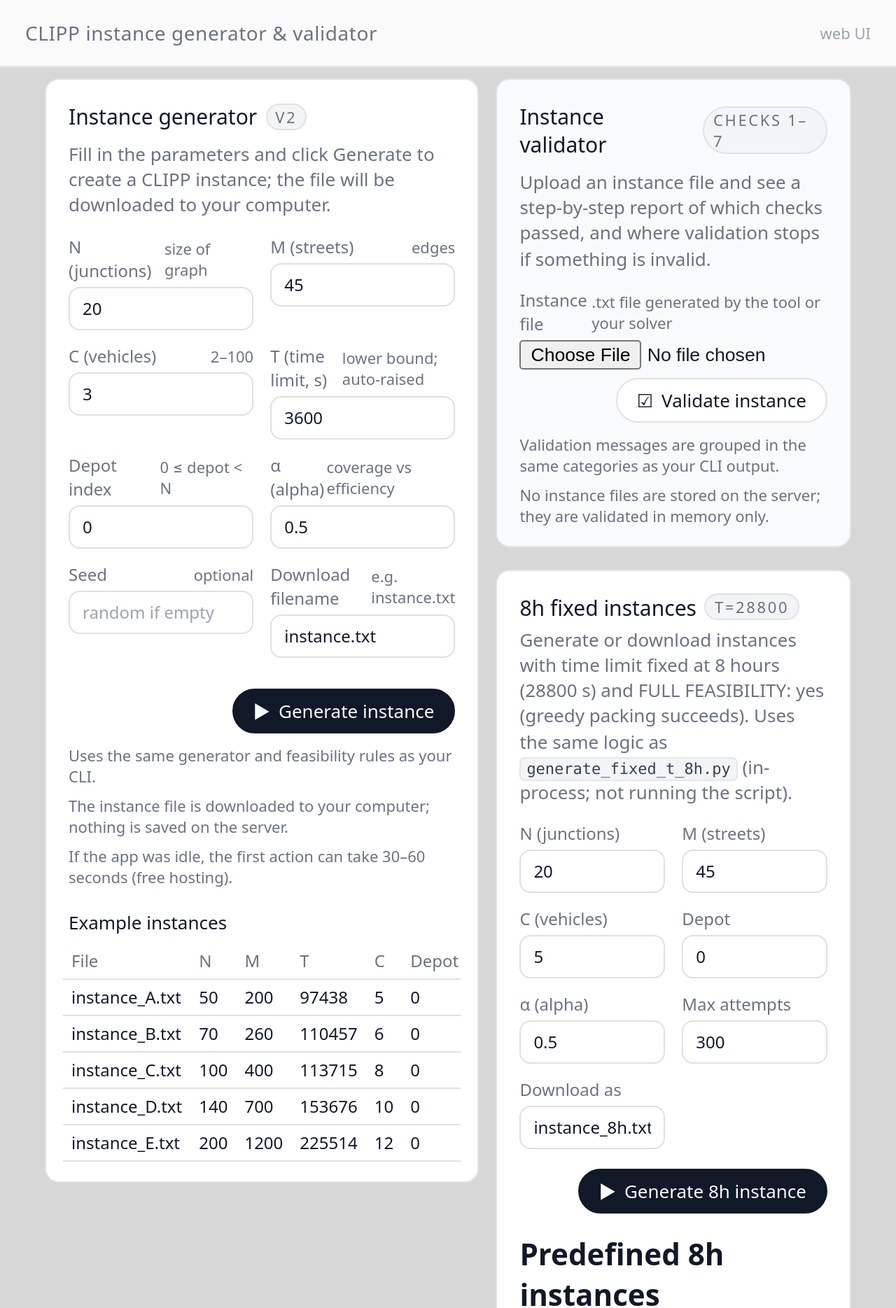
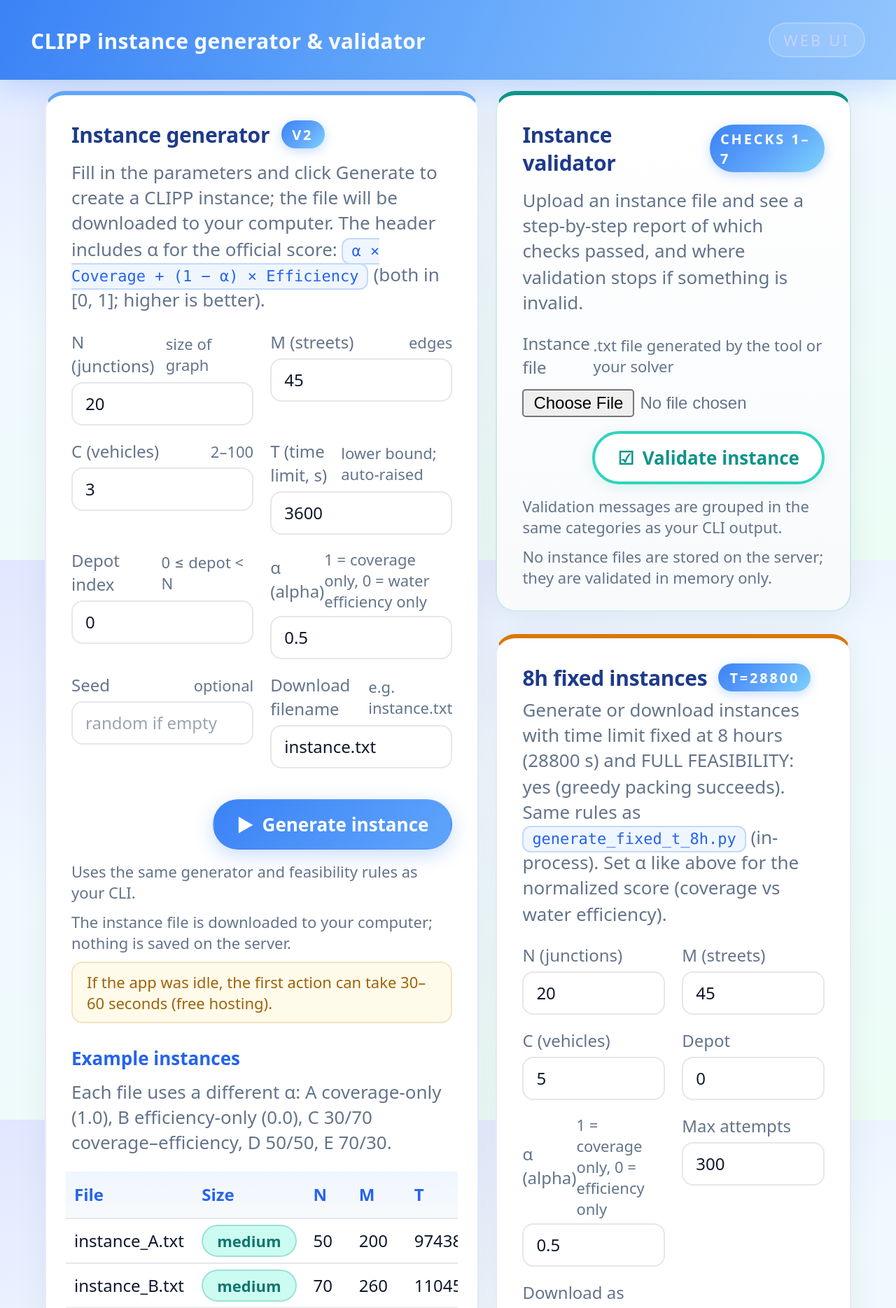
Before and after one commit to CLIPP-Optimization-Competition/instance-generator, a Flask app: page / in a window 1280 px wide. Shown: the top 1869 px of the page at 70% size. Run offline with Flask 3, Linux system fonts and the light colour scheme.

Commit message:
updates on instances and UI

```diff
--- a/app/main.py
+++ b/app/main.py
@@ -23,6 +23,13 @@ INSTANCES_DIR = BASE_DIR / "instances"
 INSTANCES_8H_DIR = INSTANCES_DIR / "8h_strict"
 T_8H = 28800
 MAX_ATTEMPTS_8H = 500
+
+
+def _sample_size_label(n_junctions: int, n_streets: int) -> str:
+    """UI label for bundled samples: large vs medium from graph size."""
+    if n_junctions >= 100 or n_streets >= 400:
+        return "large"
+    return "medium"
 
 
 def create_app() -> Flask:
@@ -76,6 +83,9 @@ def create_app() -> Flask:
                     "depot": params.depot,
                     "alpha": getattr(params, "alpha", 0.5),
                     "vehicle_types": " ".join(vehicle_types),
+                    "size_label": _sample_size_label(
+                        params.n_junctions, params.n_streets
+                    ),
                 }
             )
 
@@ -98,6 +108,9 @@ def create_app() -> Flask:
                         "depot": params.depot,
                         "alpha": getattr(params, "alpha", 0.5),
                         "vehicle_types": " ".join(vehicle_types),
+                        "size_label": _sample_size_label(
+                            params.n_junctions, params.n_streets
+                        ),
                     }
                 )
 
--- a/app/templates/index.html
+++ b/app/templates/index.html
@@ -8,14 +8,22 @@
     :root {
       color-scheme: light;
       --ui-scale: 2.0;
-      --bg: #c8c8f0;
-      --surface: #d7d7d7;
-      --border: #e2e2e6;
-      --border-subtle: #e0e0e0;
-      --text-main: #111827;
-      --text-muted: #6b7280;
-      --accent: #111827;
-      --accent-soft: #f3f4f6;
+      --brand: #60a5fa;
+      --brand-mid: #3b82f6;
+      --brand-deep: #2563eb;
+      --brand-soft: #eff6ff;
+      --brand-glow: rgba(59, 130, 246, 0.28);
+      --teal: #0d9488;
+      --teal-soft: #ccfbf1;
+      --amber: #d97706;
+      --amber-soft: #fffbeb;
+      --surface: #e8eefc;
+      --border: #e2e8f0;
+      --border-subtle: #e5e7eb;
+      --text-main: #0f172a;
+      --text-muted: #64748b;
+      --accent: var(--brand);
+      --accent-soft: var(--brand-soft);
       --danger: #b91c1c;
       --success: #15803d;
     }
@@ -28,7 +36,8 @@
       margin: 0;
       font-family: system-ui, -apple-system, BlinkMacSystemFont, "Segoe UI", sans-serif;
       font-size: 18px;
-      background: var(--surface);
+      background: linear-gradient(165deg, #e0e7ff 0%, #f0f9ff 42%, #ecfdf5 100%);
+      background-attachment: fixed;
       color: var(--text-main);
       overflow-x: hidden;
     }
@@ -38,7 +47,7 @@
       max-width: none;
       min-height: 100vh;
       margin: 0;
-      background: var(--surface);
+      background: transparent;
       border-radius: 0;
       border: 0;
       box-shadow: none;
@@ -50,16 +59,29 @@
       display: flex;
       align-items: center;
       justify-content: space-between;
-      padding: 14px 18px;
-      border-bottom: 1px solid var(--border);
-      background: #fafafa;
+      padding: 16px 22px;
+      border-bottom: none;
+      background: linear-gradient(110deg, #3b82f6 0%, #60a5fa 45%, #93c5fd 100%);
+      box-shadow: 0 4px 24px var(--brand-glow);
     }
 
     .title {
-      font-size: 14px;
+      font-size: 15px;
+      font-weight: 600;
+      letter-spacing: 0.01em;
+      color: #f8fafc;
+    }
+
+    .header-tag {
+      font-size: 11px;
       font-weight: 500;
-      letter-spacing: 0.02em;
-      color: var(--text-muted);
+      letter-spacing: 0.14em;
+      text-transform: uppercase;
+      color: #c7d2fe;
+      padding: 4px 10px;
+      border-radius: 999px;
+      background: rgba(255, 255, 255, 0.12);
+      border: 1px solid rgba(255, 255, 255, 0.2);
     }
 
     .shell-body {
@@ -79,22 +101,25 @@
     h2 {
       margin: 0 0 8px;
       font-size: 15px;
-      font-weight: 500;
-      letter-spacing: 0;
+      font-weight: 600;
+      letter-spacing: -0.01em;
       display: flex;
       align-items: center;
-      gap: 6px;
+      gap: 8px;
+      color: #1e3a8a;
     }
 
     h2 span.badge {
-      font-size: 11px;
+      font-size: 10px;
       text-transform: uppercase;
-      letter-spacing: 0.12em;
-      padding: 1px 6px;
+      letter-spacing: 0.14em;
+      padding: 3px 8px;
       border-radius: 999px;
-      background: var(--accent-soft);
-      color: var(--text-muted);
-      border: 1px solid var(--border);
+      background: linear-gradient(135deg, var(--brand-mid) 0%, var(--brand) 55%, #7dd3fc 100%);
+      color: #fff;
+      border: none;
+      font-weight: 600;
+      box-shadow: 0 2px 8px var(--brand-glow);
     }
 
     p.description {
@@ -109,18 +134,29 @@
     }
 
     .panel {
-      border-radius: 10px;
-      padding: 16px 16px 14px;
+      border-radius: 14px;
+      padding: 18px 18px 16px;
       background: #ffffff;
-      border: 1px solid var(--border);
+      border: 1px solid rgba(99, 102, 241, 0.14);
+      box-shadow: 0 4px 24px rgba(15, 23, 42, 0.06);
+      min-width: 0;
     }
 
     .panel.secondary {
-      background: #f9fafb;
+      background: linear-gradient(180deg, #ffffff 0%, #f8fafc 100%);
+      border-color: rgba(13, 148, 136, 0.18);
     }
 
-    .panel {
-      min-width: 0;
+    section:first-of-type .panel {
+      border-top: 3px solid var(--brand);
+    }
+
+    section:nth-of-type(2) .panel.secondary {
+      border-top: 3px solid var(--teal);
+    }
+
+    section:nth-of-type(2) .panel:not(.secondary) {
+      border-top: 3px solid var(--amber);
     }
 
     .fieldset-grid {
@@ -149,6 +185,12 @@
       color: var(--text-muted);
     }
 
+    input[type="file"] {
+      font-size: 12px;
+      color: var(--text-muted);
+      padding: 4px 0;
+    }
+
     input[type="number"],
     input[type="text"] {
       font: inherit;
@@ -165,8 +207,8 @@
 
     input[type="number"]:focus,
     input[type="text"]:focus {
-      border-color: #111827;
-      box-shadow: 0 0 0 1px rgba(15, 23, 42, 0.07);
+      border-color: var(--brand);
+      box-shadow: 0 0 0 3px var(--brand-glow);
     }
 
     input::placeholder {
@@ -187,18 +229,18 @@
     button {
       font: inherit;
       border-radius: 999px;
-      border: 1px solid #111827;
-      padding: 6px 14px;
+      border: 1px solid transparent;
+      padding: 8px 16px;
       cursor: pointer;
       display: inline-flex;
       align-items: center;
       gap: 6px;
-      background: #111827;
-      color: #f9fafb;
+      background: linear-gradient(135deg, var(--brand-mid) 0%, var(--brand) 100%);
+      color: #fff;
       font-size: 13px;
-      font-weight: 500;
-      box-shadow: none;
-      transition: background 0.12s ease, border-color 0.12s ease, transform 0.06s ease;
+      font-weight: 600;
+      box-shadow: 0 4px 14px var(--brand-glow);
+      transition: filter 0.15s ease, transform 0.08s ease, box-shadow 0.15s ease;
     }
 
     button span.icon {
@@ -206,9 +248,9 @@
     }
 
     button:hover {
-      background: #020617;
-      border-color: #020617;
-      transform: translateY(-0.5px);
+      filter: brightness(1.06);
+      transform: translateY(-1px);
+      box-shadow: 0 6px 20px var(--brand-glow);
     }
 
     button:active {
@@ -216,14 +258,16 @@
     }
 
     button.secondary {
-      background: #ffffff;
-      color: #111827;
-      border-color: var(--border);
+      background: #fff;
+      color: var(--teal);
+      border: 2px solid #2dd4bf;
+      box-shadow: 0 2px 10px rgba(13, 148, 136, 0.12);
     }
 
     button.secondary:hover {
-      background: #f3f4f6;
-      border-color: #d4d4d8;
+      background: var(--teal-soft);
+      border-color: #14b8a6;
+      filter: none;
     }
 
     .flash-list {
@@ -283,8 +327,8 @@
     .samples h3 {
       margin: 0 0 6px;
       font-size: 13px;
-      font-weight: 500;
-      color: var(--text-main);
+      font-weight: 600;
+      color: var(--brand-deep);
     }
 
     .samples-table-wrap {
@@ -295,7 +339,7 @@
 
     .samples-table {
       width: 100%;
-      min-width: 520px;
+      min-width: 580px;
       border-collapse: collapse;
       font-size: 12px;
     }
@@ -308,24 +352,59 @@
       white-space: nowrap;
     }
 
+    .samples-table thead tr {
+      background: linear-gradient(180deg, var(--brand-soft) 0%, #f8fafc 100%);
+    }
+
     .samples-table th {
-      font-weight: 500;
-      color: var(--text-muted);
+      font-weight: 600;
+      color: var(--brand-deep);
+      padding-top: 8px;
+      padding-bottom: 8px;
+    }
+
+    .samples-table tbody tr:hover {
+      background: rgba(238, 242, 255, 0.55);
     }
 
     .samples-actions a {
       font-size: 12px;
       text-decoration: none;
-      color: #111827;
+      color: var(--brand-deep);
+      font-weight: 600;
       border-radius: 999px;
-      border: 1px solid var(--border);
-      padding: 3px 8px;
-      background: #f9fafb;
+      border: 1px solid rgba(59, 130, 246, 0.4);
+      padding: 4px 10px;
+      background: var(--brand-soft);
+      transition: background 0.12s ease, border-color 0.12s ease, color 0.12s ease;
+    }
+
+    .size-label {
+      display: inline-block;
+      font-size: 11px;
+      font-weight: 600;
+      text-transform: lowercase;
+      padding: 3px 10px;
+      border-radius: 999px;
+      border: 1px solid transparent;
+    }
+
+    .size-label--medium {
+      background: var(--teal-soft);
+      color: #0f766e;
+      border-color: rgba(13, 148, 136, 0.25);
+    }
+
+    .size-label--large {
+      background: #ede9fe;
+      color: #5b21b6;
+      border-color: rgba(91, 33, 182, 0.2);
     }
 
     .samples-actions a:hover {
-      background: #e5e7eb;
-      border-color: #d1d5db;
+      background: #dbeafe;
+      border-color: var(--brand-mid);
+      color: #1d4ed8;
     }
 
     button:disabled,
@@ -366,17 +445,21 @@
     .meta.note-latency {
       margin-top: 6px;
       font-size: 11px;
-      color: var(--text-muted);
+      color: #a16207;
+      padding: 6px 10px;
+      border-radius: 8px;
+      background: var(--amber-soft);
+      border: 1px solid rgba(217, 119, 6, 0.2);
     }
 
     code {
       font-family: ui-monospace, SFMono-Regular, Menlo, Monaco, Consolas, "Liberation Mono", "Courier New", monospace;
       font-size: 11px;
-      padding: 1px 4px;
-      border-radius: 4px;
-      background: #f3f4f6;
-      border: 1px solid #e5e7eb;
-      color: #374151;
+      padding: 2px 6px;
+      border-radius: 6px;
+      background: var(--brand-soft);
+      border: 1px solid rgba(59, 130, 246, 0.25);
+      color: var(--brand-deep);
     }
 
     /* Responsive: stack and reflow so nothing falls out when zoomed or narrow */
@@ -407,7 +490,7 @@
   <div class="shell">
     <div class="shell-header">
       <div class="title">CLIPP instance generator &amp; validator</div>
-      <div style="font-size: 11px; color: #9ca3af;">web UI</div>
+      <div class="header-tag">web UI</div>
     </div>
 
     <div class="shell-body">
@@ -419,7 +502,8 @@
           </h2>
           <p class="description">
             Fill in the parameters and click Generate to create a CLIPP instance; the file
-            will be downloaded to your computer.
+            will be downloaded to your computer. The header includes α for the official score:
+            <code>α × Coverage + (1 − α) × Efficiency</code> (both in [0, 1]; higher is better).
           </p>
 
           {% with messages = get_flashed_messages(with_categories=true) %}
@@ -505,7 +589,7 @@
               <div class="field">
                 <label>
                   α (alpha)
-                  <span class="hint">coverage vs efficiency</span>
+                  <span class="hint">1 = coverage only, 0 = water efficiency only</span>
                 </label>
                 <input
                   type="number"
@@ -561,11 +645,16 @@
           {% if samples %}
           <div class="samples">
             <h3>Example instances</h3>
+            <p class="description" style="margin-top: 0;">
+              Each file uses a different α: A coverage-only (1.0), B efficiency-only (0.0),
+              C 30/70 coverage–efficiency, D 50/50, E 70/30.
+            </p>
             <div class="samples-table-wrap">
             <table class="samples-table">
               <thead>
                 <tr>
                   <th>File</th>
+                  <th>Size</th>
                   <th>N</th>
                   <th>M</th>
                   <th>T</th>
@@ -580,6 +669,7 @@
                 {% for s in samples %}
                 <tr>
                   <td>{{ s.name }}</td>
+                  <td><span class="size-label size-label--{{ s.size_label }}">{{ s.size_label }}</span></td>
                   <td>{{ s.n_junctions }}</td>
                   <td>{{ s.n_streets }}</td>
                   <td>{{ s.time_limit }}</td>
@@ -647,8 +737,9 @@
           </h2>
           <p class="description">
             Generate or download instances with time limit fixed at 8 hours (28800 s) and
-            FULL FEASIBILITY: yes (greedy packing succeeds). Uses the same logic as
-            <code>generate_fixed_t_8h.py</code> (in-process; not running the script).
+            FULL FEASIBILITY: yes (greedy packing succeeds). Same rules as
+            <code>generate_fixed_t_8h.py</code> (in-process). Set α like above for the
+            normalized score (coverage vs water efficiency).
           </p>
           <div id="generate-8h-message" class="flash-list" style="display: none; margin-bottom: 10px;"></div>
           <form method="post" action="{{ url_for('generate_8h') }}" id="form-generate-8h" class="form-download">
@@ -670,7 +761,10 @@
                 <input type="number" name="depot_8h" min="0" value="0" required>
               </div>
               <div class="field">
-                <label>α (alpha)</label>
+                <label>
+                  α (alpha)
+                  <span class="hint">1 = coverage only, 0 = efficiency only</span>
+                </label>
                 <input type="number" name="alpha_8h" step="0.1" min="0" max="1" value="0.5" required>
               </div>
               <div class="field">
@@ -692,11 +786,16 @@
           </form>
           {% if samples_8h %}
           <h3 style="margin-top: 14px;">Predefined 8h instances</h3>
+          <p class="description" style="margin-top: 0;">
+            Four presets with diverse α: coverage-only, efficiency-only, 30/70, and 50/50
+            (no separate 70/30 file in this set).
+          </p>
           <div class="samples-table-wrap">
           <table class="samples-table">
             <thead>
               <tr>
                 <th>File</th>
+                <th>Size</th>
                 <th>N</th>
                 <th>M</th>
                 <th>T</th>
@@ -711,6 +810,7 @@
               {% for s in samples_8h %}
               <tr>
                 <td>{{ s.name }}</td>
+                <td><span class="size-label size-label--{{ s.size_label }}">{{ s.size_label }}</span></td>
                 <td>{{ s.n_junctions }}</td>
                 <td>{{ s.n_streets }}</td>
                 <td>{{ s.time_limit }}</td>
--- a/instances/8h_strict/instance_8h_B.txt
+++ b/instances/8h_strict/instance_8h_B.txt
@@ -1,4 +1,4 @@
-35 90 28800 10 0 1.0
+35 90 28800 10 0 0.0
 4 15 2 2440 4084 O 20
 4 29 2 7148 0 C 0
 5 29 2 8372 0 C 0
--- a/instances/8h_strict/instance_8h_C.txt
+++ b/instances/8h_strict/instance_8h_C.txt
@@ -1,4 +1,4 @@
-30 80 28800 5 0 1.0
+30 80 28800 5 0 0.3
 5 27 2 1321 9331 O 10
 5 24 2 679 9396 O 20
 11 24 2 3138 0 C 0
--- a/instances/8h_strict/instance_8h_D.txt
+++ b/instances/8h_strict/instance_8h_D.txt
@@ -1,4 +1,4 @@
-35 90 28800 7 0 1.0
+35 90 28800 7 0 0.5
 6 29 2 9506 0 C 0
 23 29 2 366 8444 O 10
 24 29 2 1439 7674 O 30
--- a/instances/instance_B.txt
+++ b/instances/instance_B.txt
@@ -1,4 +1,4 @@
-70 260 110457 6 0 1.0
+70 260 110457 6 0 0.0
 18 32 2 1622 1295 O 20
 3 18 2 9094 7479 O 10
 18 37 2 6396 0 C 0
--- a/instances/instance_C.txt
+++ b/instances/instance_C.txt
@@ -1,4 +1,4 @@
-100 400 113715 8 0 1.0
+100 400 113715 8 0 0.3
 15 36 2 8511 0 C 0
 29 36 2 1201 0 C 0
 15 83 2 6715 8080 M 10
--- a/instances/instance_D.txt
+++ b/instances/instance_D.txt
@@ -1,4 +1,4 @@
-140 700 153676 10 0 1.0
+140 700 153676 10 0 0.5
 29 106 2 8482 5846 M 10
 29 133 2 1895 904 M 30
 29 50 2 9824 0 C 0
--- a/instances/instance_E.txt
+++ b/instances/instance_E.txt
@@ -1,4 +1,4 @@
-200 1200 225514 12 0 1.0
+200 1200 225514 12 0 0.7
 45 64 2 4461 0 C 0
 42 45 2 2571 0 C 0
 45 138 2 3546 3883 O 30
```
